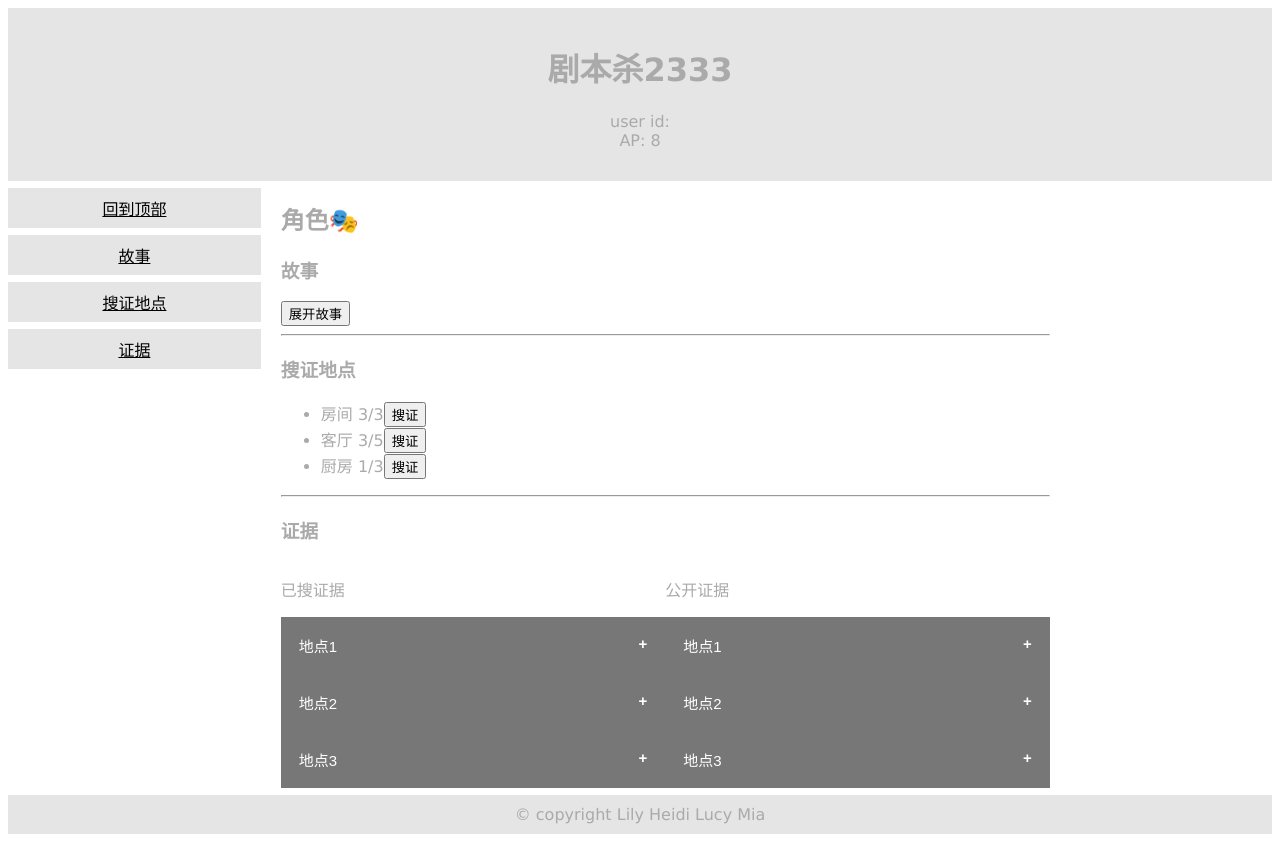
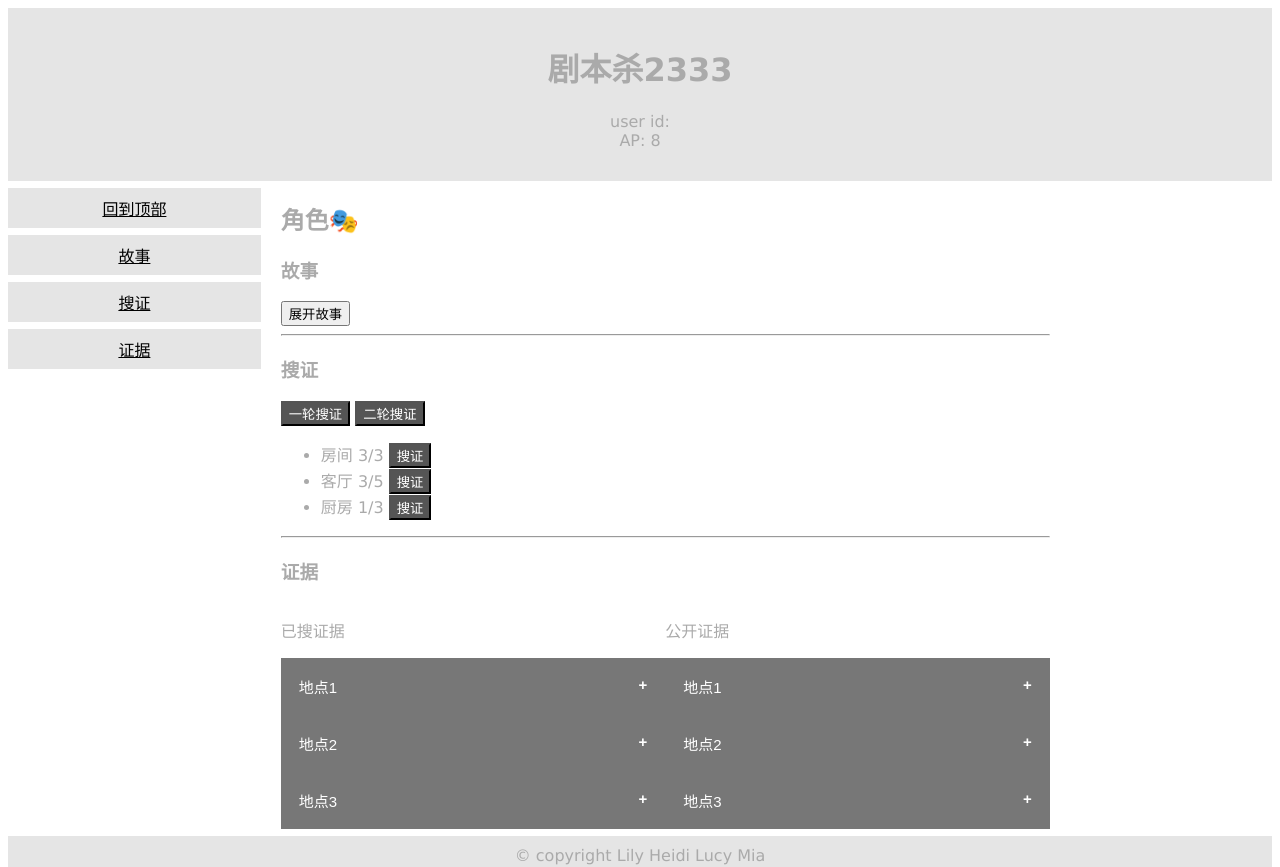
Before and after one commit to Yuhan-Liu-Heidi/Murder-Mystery-Game, a Flask app: page /1/play/1 in a window 1280 px wide. Shown: the top 867 px of the page. Before the commit the page ends 834 px from the top, so only its background shows below. Run offline with Flask 2, Linux system fonts and the light colour scheme.

Commit message:
add 1 and 2 clues

```diff
--- a/templates/play.html
+++ b/templates/play.html
@@ -37,7 +37,7 @@
   font-size: 15px;
 }
 
-.active, .collapsible:hover {
+.collapsible:hover {
   background-color: #555;
 }
 
@@ -47,10 +47,6 @@
   font-weight: bold;
   float: right;
   margin-left: 5px;
-}
-
-.active:after {
-  content: "\2212";
 }
 
 .content {
@@ -66,6 +62,16 @@
     .menu, .main{
     width:100%;
     }
+}
+
+.btn-off {
+    background: #555555;
+    color: white;
+}
+
+.btn-on {
+    background: white;
+    color: black;
 }
 </style>
 </head>
@@ -84,13 +90,13 @@
     <div class="menu">
         <a href="#C1">回到顶部</a>
         <a href="#C2">故事</a>
-        <a href="#C3">搜证地点</a>
+        <a href="#C3">搜证</a>
         <a href="#C4">证据</a>
     </div>
 </div>
 
 <script>
-function myFunction() {
+function hide() {
   var x = document.getElementById("myImage");
   var y = document.getElementById("hideImage");
   if (x.style.display === "none") {
@@ -101,6 +107,16 @@ function myFunction() {
     y.value = "展开故事"
   }
 }
+function clue1() {
+    var x = document.getElementById("btn1");
+    x.style.background = "white";
+    x.style.color = "black"
+}
+function clue2() {
+    var x = document.getElementById("btn2");
+    x.style.background = "white";
+    x.style.color = "black"
+}
 </script>
 
 <div style="overflow:auto">
@@ -110,21 +126,31 @@ function myFunction() {
          <p>{{ msg1["chname"] }}</p>
       {% endif %}
     <h3 id="C2">故事</h3>
-    <input type="button" id="hideImage" value="展开故事" onclick="myFunction()">
+    <input type="button" id="hideImage" value="展开故事" onclick="hide()">
         <img id="myImage" src="https://raw.githubusercontent.com/memerye/class_team/master/IMG_1680.JPG" alt="story" style="display:none;">
     <hr>
-    <h3 id="C3">搜证地点</h3>
+    <h3 id="C3">搜证</h3>
+      <button id="btn1" class="btn-off" onclick="clue1()">一轮搜证</button>
+      <button id="btn2" class="btn-off" onclick="clue2()">二轮搜证</button>
+      {% if msg_all_submit1 %}
       <ul>
-        <form action="http://127.0.0.1:5000/sum" method="post">
-            <li>房间 3/3<button value="Submit" type="text">搜证</button></li>
+        <form action="" method="post">
+            <li>房间 3/3 <button value="Submit" type="text">搜证</button></li>
         </form>
-        <form action="http://127.0.0.1:5000/sum" method="post">
-            <li>客厅 3/5<button value="Submit" type="text">搜证</button></li>
+        <form action="" method="post">
+            <li>客厅 3/5 <button value="Submit" type="text">搜证</button></li>
         </form>
-        <form action="http://127.0.0.1:5000/sum" method="post">
-            <li>厨房 1/3<button value="Submit" type="text">搜证</button></li>
+        <form action="" method="post">
+            <li>厨房 1/3 <button value="Submit" type="text">搜证</button></li>
         </form>
       </ul>
+      {% else %}
+      <ul>
+        <li>房间 3/3 <button type="text" class="btn-off">搜证</button></li>
+        <li>客厅 3/5 <button type="text" class="btn-off">搜证</button></li>
+        <li>厨房 1/3 <button type="text" class="btn-off">搜证</button></li>
+      </ul>
+      {% endif %}
     <hr>
     <h3 id="C4">证据</h3>
     <div style="float:left;width:50%">
```
